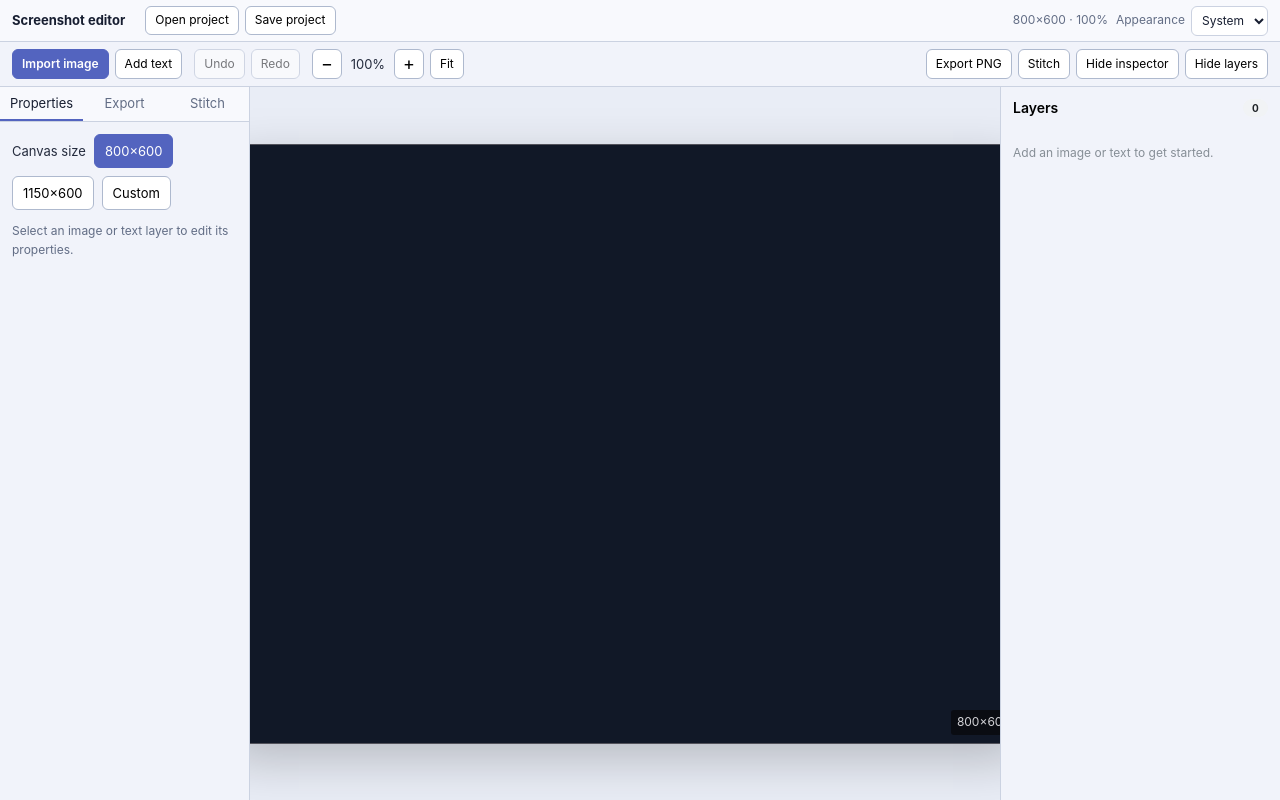
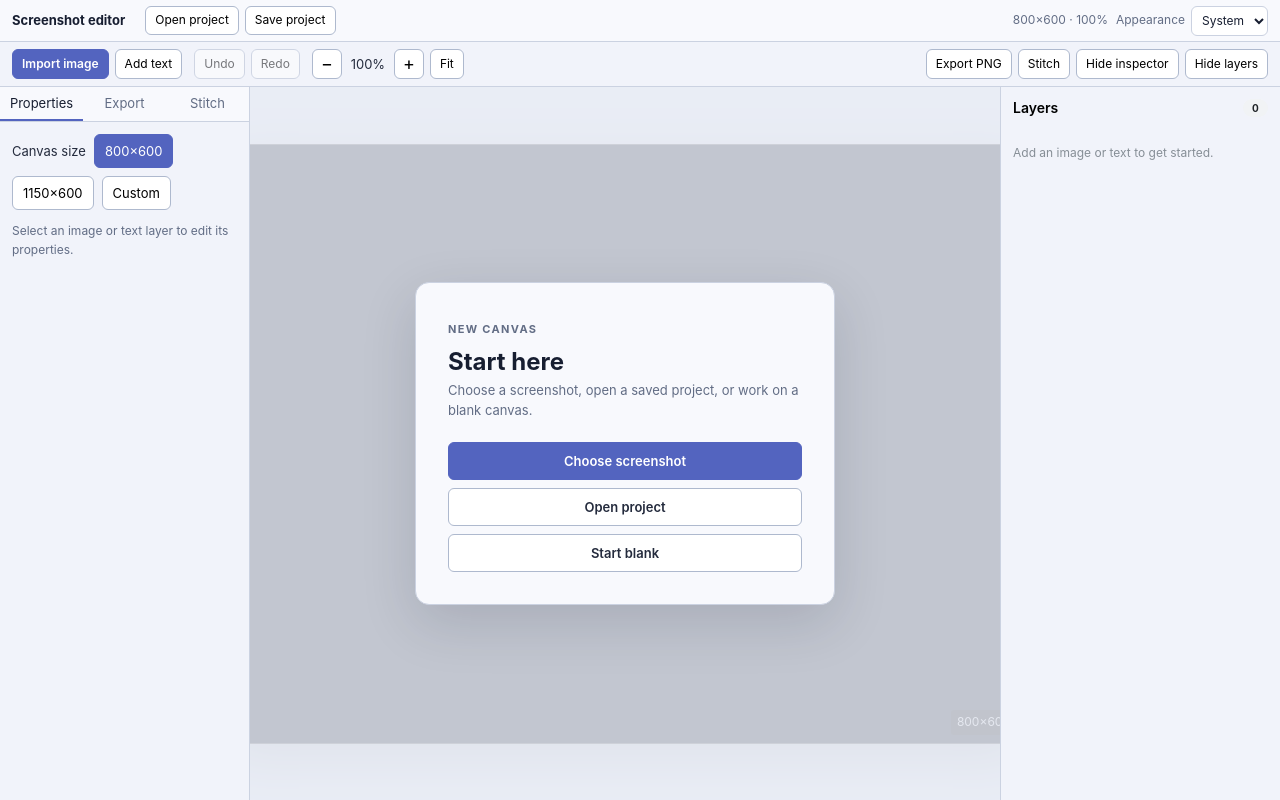
Before and after one commit to fkeenv/screenshot-editor, a React (Vite) app: page / in a window 1280 px wide. Built offline with nearby package versions, Linux system fonts and the light colour scheme.

Commit message:
Add calm welcome state for empty projects

```diff
--- a/src/App.tsx
+++ b/src/App.tsx
@@ -425,6 +425,7 @@ export function App({ appearance, onAppearanceChange }: AppProps) {
     content: TextContent;
   }>();
   const [placingText, setPlacingText] = useState(false);
+  const [welcomeDismissed, setWelcomeDismissed] = useState(false);
   const [layersPanelOpen, setLayersPanelOpen] = useState(true);
   const [toolsPanelOpen, setToolsPanelOpen] = useState(true);
   const textEditor = useRef<TextEditorHandle | null>(null);
@@ -538,6 +539,7 @@ export function App({ appearance, onAppearanceChange }: AppProps) {
       );
       setSelectedLayerId(id);
       setActiveMenu("Properties");
+      setWelcomeDismissed(true);
       setImportError(undefined);
     } catch (error) {
       setImportError(
@@ -563,6 +565,7 @@ export function App({ appearance, onAppearanceChange }: AppProps) {
       );
       setSelectedLayerId(undefined);
       setActiveMenu("Properties");
+      setWelcomeDismissed(true);
       resetTextEditing();
       setPlacingText(false);
       setProjectFileError(undefined);
@@ -668,6 +671,7 @@ export function App({ appearance, onAppearanceChange }: AppProps) {
     startTextEditing(id);
     setPlacingText(false);
     setActiveMenu("Properties");
+    setWelcomeDismissed(true);
   }
 
   function resizeTextBox(
@@ -1014,7 +1018,10 @@ export function App({ appearance, onAppearanceChange }: AppProps) {
               type="button"
               aria-pressed={placingText}
               className={placingText ? "active-control" : undefined}
-              onClick={() => setPlacingText((current) => !current)}
+              onClick={() => {
+                setPlacingText((current) => !current);
+                setWelcomeDismissed(true);
+              }}
             >
               Add text
             </button>
@@ -1366,6 +1373,30 @@ export function App({ appearance, onAppearanceChange }: AppProps) {
         ref={viewportRef}
         onPointerDown={onViewportPointerDown}
       >
+        {!welcomeDismissed && project.layers.length === 0 ? (
+          <section
+            className="welcome-screen"
+            aria-label="Start a project"
+            onPointerDown={(event) => event.stopPropagation()}
+          >
+            <div className="welcome-card">
+              <span className="welcome-eyebrow">New canvas</span>
+              <h1>Start here</h1>
+              <p>Choose a screenshot, open a saved project, or work on a blank canvas.</p>
+              <div className="welcome-actions">
+                <button type="button" className="welcome-primary" onClick={() => void importImage()}>
+                  Choose screenshot
+                </button>
+                <button type="button" onClick={() => void openProjectFile()}>
+                  Open project
+                </button>
+                <button type="button" onClick={() => setWelcomeDismissed(true)}>
+                  Start blank
+                </button>
+              </div>
+            </div>
+          </section>
+        ) : null}
         <div
           className="canvas-anchor"
           style={{
--- a/src/index.css
+++ b/src/index.css
@@ -567,6 +567,72 @@ button.active-control {
   touch-action: none;
 }
 
+.welcome-screen {
+  position: absolute;
+  z-index: 2;
+  inset: 0;
+  display: grid;
+  place-items: center;
+  overflow: auto;
+  padding: 18px;
+  background: color-mix(in srgb, var(--app-bg) 82%, transparent);
+}
+
+.welcome-card {
+  width: 100%;
+  max-width: 420px;
+  padding: clamp(20px, 4vw, 32px);
+  color: var(--text);
+  background: var(--chrome-bg);
+  border: 1px solid var(--border);
+  border-radius: 14px;
+  box-shadow: 0 18px 55px rgb(16 23 43 / 14%);
+}
+
+.welcome-eyebrow {
+  color: var(--muted);
+  font-size: 11px;
+  font-weight: 700;
+  letter-spacing: 0.12em;
+  text-transform: uppercase;
+}
+
+.welcome-card h1 {
+  margin: 8px 0 6px;
+  color: var(--text-strong);
+  font-size: 24px;
+  line-height: 1.15;
+}
+
+.welcome-card p {
+  margin: 0;
+  color: var(--muted);
+  font-size: 13px;
+  line-height: 1.5;
+}
+
+.welcome-actions {
+  display: grid;
+  gap: 8px;
+  margin-top: 22px;
+}
+
+.welcome-actions button {
+  min-height: 38px;
+  font-size: 13px;
+  font-weight: 600;
+}
+
+.welcome-actions .welcome-primary {
+  color: var(--accent-text);
+  background: var(--accent);
+  border-color: var(--accent);
+}
+
+.welcome-actions .welcome-primary:hover {
+  filter: brightness(1.08);
+}
+
 .canvas-anchor {
   position: absolute;
   top: 50%;
```
Also changed, not shown: 1 other file (tests, documents, lock files or other folders).
